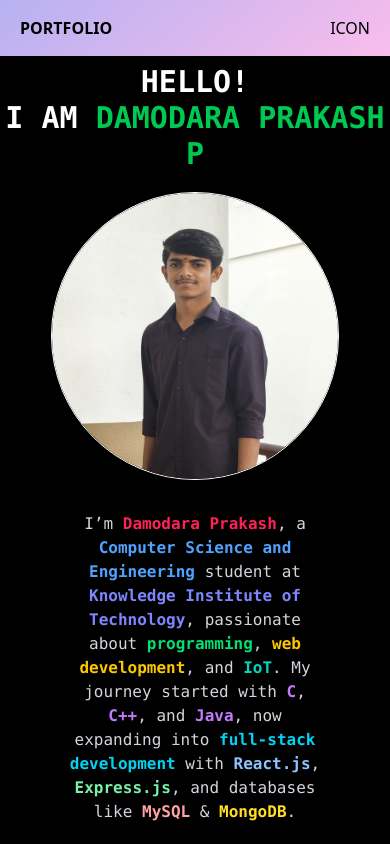
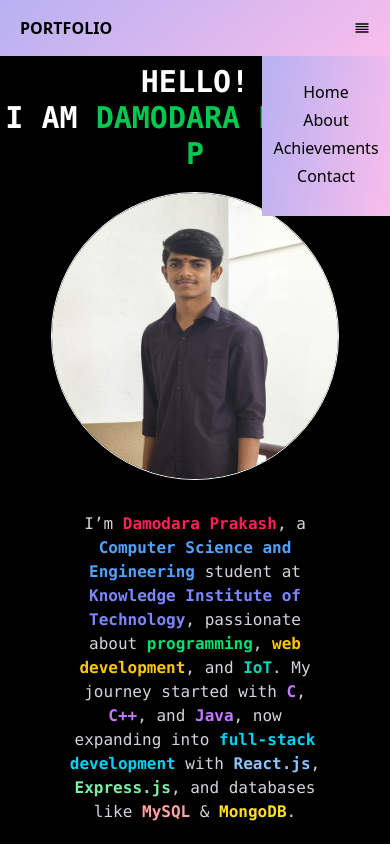
Before and after one commit to damodara2006/Portfolio, a React (Vite) app in the folder frontend/: page / in a window 390 px wide. Shown: the top 844 px of the page. Built offline with nearby package versions, Linux system fonts and the light colour scheme.

Commit message:
Add Font Awesome and React Icons dependencies; enhance Home component with responsive navbar

```diff
--- a/frontend/package.json
+++ b/frontend/package.json
@@ -12,6 +12,7 @@
   "dependencies": {
     "@emotion/react": "^11.14.0",
     "@emotion/styled": "^11.14.0",
+    "@fortawesome/fontawesome-free": "^6.7.2",
     "@mui/material": "^6.4.6",
     "@mui/styled-engine-sc": "^6.4.6",
     "@tailwindcss/cli": "^4.0.9",
@@ -21,6 +22,7 @@
     "frontend": "file:",
     "react": "^19.0.0",
     "react-dom": "^19.0.0",
+    "react-icons": "^5.5.0",
     "react-router-dom": "^7.2.0",
     "styled-components": "^6.1.15",
     "tailwindcss": "^4.0.9",
--- a/frontend/src/Pages/Home.jsx
+++ b/frontend/src/Pages/Home.jsx
@@ -5,11 +5,14 @@
       import profile from "../assets/profile.jpeg";
       // import axios from "axios";
       import { useEffect, useState } from "react";
+      import { FiAlignJustify } from "react-icons/fi";
 
       function Home() {
         const [email, setemail] = useState("");
         const [message, setmessage] = useState("");
         const [navbar ,setnavbar] = useState(true);
+        const [navbarcontent,setnavbarcontent] = useState(true);
+        let nav = ["Home","About","Achievements","Contact"];
 
         useEffect(() => {
           const handleResize = () => {
@@ -25,8 +28,13 @@
           window.addEventListener("resize", handleResize);
 
 
+
+
         }, []);
+        console.log(navbarcontent)
         return (
+
+
           <div id="home" className="bg-black flex flex-col !scroll-smooth">
             {" "}
 
@@ -54,10 +62,25 @@
                       </li>
                     </ul>
                   </nav>
-                  : "ICON"
+                  : (<FiAlignJustify onClick={()=>setnavbarcontent(!navbarcontent)} />
+
+
+
+                )
+
                 }
+
+
               </div>
+
             </div>
+            {navbarcontent && <div className=" fixed text-white mt-14 right-0 w-32 h-40 z-50 bg-[linear-gradient(100deg,_#B7B1F2,_#F8BDEB)] flex justify-center " >
+              <ul className="flex flex-col justify-items-center text-center justify-center ">
+                {nav.map((list,key)=>{
+                  return <li className="mb-1 text-black" key={key}> {list}</li>
+                })}
+              </ul>
+            </div>}
 
             <div className="mt-16 flex flex-col items-center">
               <h1 className="lg:text-4xl xl:text-4xl sm:text-3xl md:text-4xl text-3xl text-center font-mono font-extrabold text-white">
@@ -69,7 +92,7 @@
 
               <div className="flex justify-center items-center w-full">
                 <div className="relative sm:w-64 mt-5 rounded-full lg:rounded-full flex justify-center border w-72 h-72 border-white text-white overflow-hidden">
-                  <img className="w-full" src={profile} alt="Profile" />
+                  <img className="w-full" src={profile} alt="Profile z-10" />
                 </div>
               </div>
 
```
Also changed, not shown: 1 other file (tests, documents, lock files or other folders).
